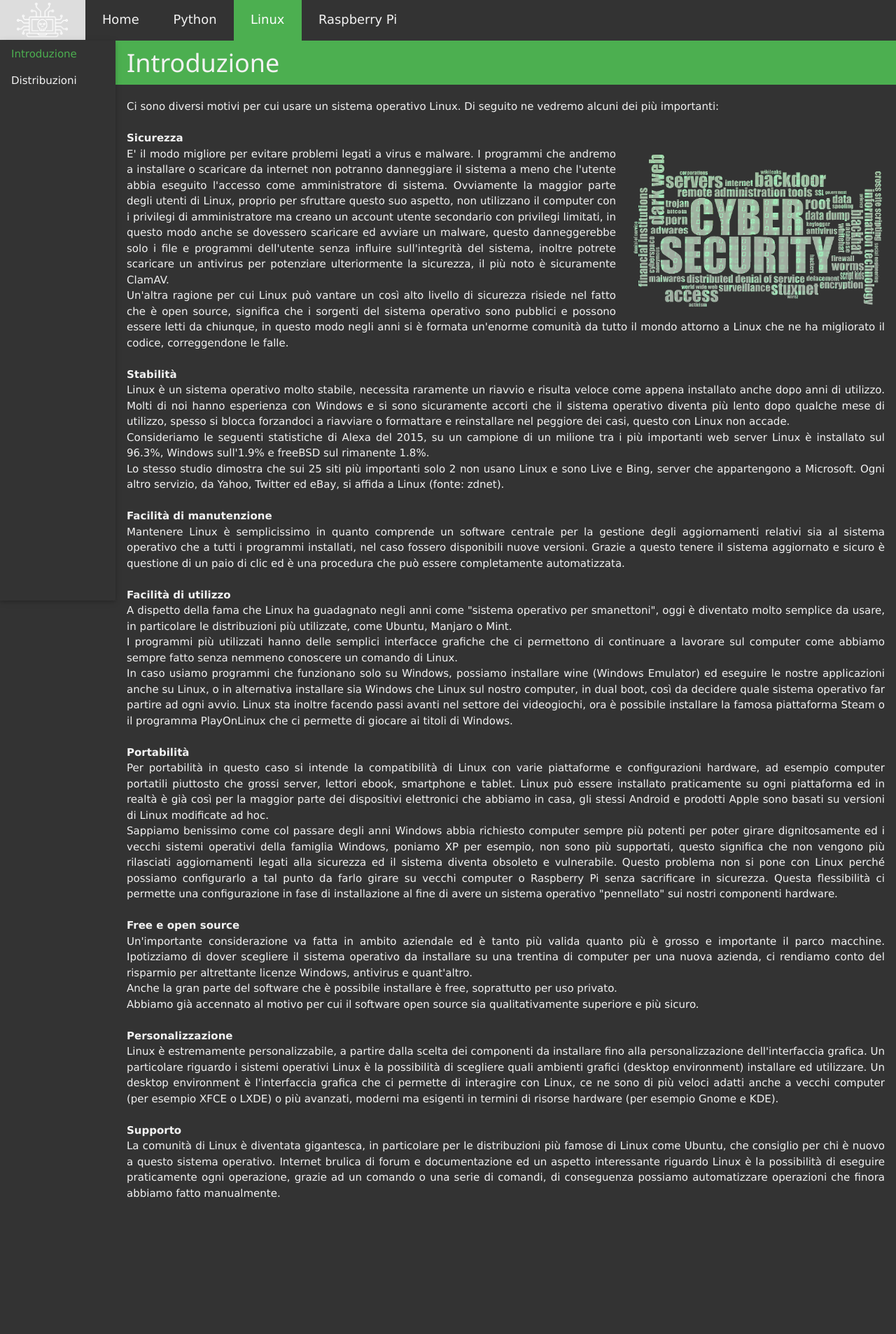
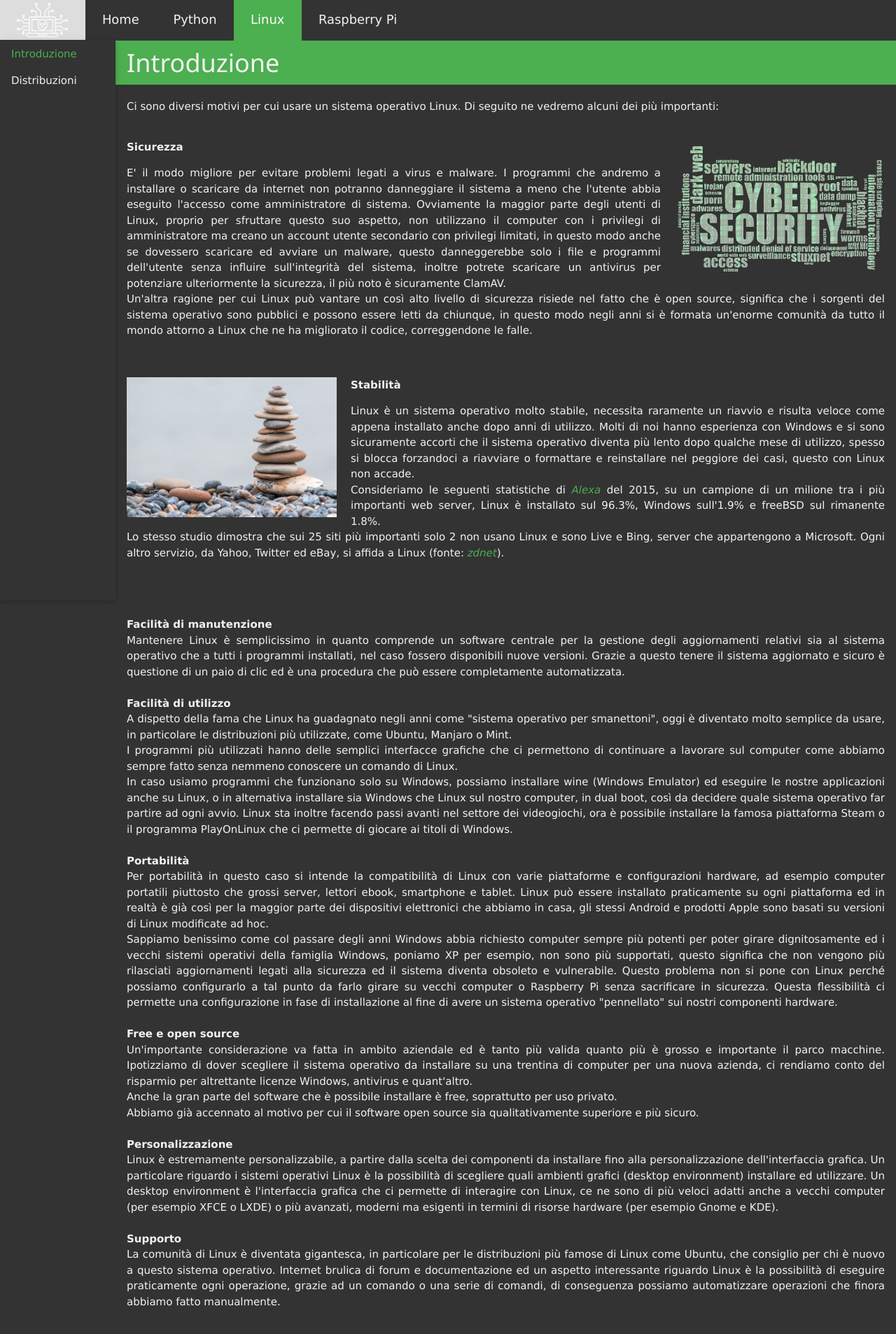
Before and after one commit to s-pnt/sito, a Django app: page /linux/introduzione/ in a window 1280 px wide. Shown: the whole page at 70% size. Before the commit the page ends 1711 px from the top, so only its background shows below. Run offline with Django 3.2, Linux system fonts and the light colour scheme; some libraries are stand-ins or nearby versions.

Commit message:
Sito, aggiunte immagini con layout css

```diff
--- a/sito/static/css/sito.css
+++ b/sito/static/css/sito.css
@@ -81,8 +81,23 @@
 }
 
 .w3-container img {
-    max-width: 30vw;
+    max-width: 25vw;
+}
+
+.w3-container .titolo-immagine {
+    padding-top: 20px;
+}
+
+.w3-container .image-right {
     padding-left: 20px;
+}
+
+.w3-container .image-left {
+    padding-right: 20px;
+}
+
+.w3-container div {
+    padding-bottom: 20px;
 }
 
 body {
@@ -134,6 +149,11 @@ code {
         max-width: 100%;
         padding-left: 20px;
         padding-right: 20px;
+        padding-top: 20px;
         padding-bottom: 20px;
     }
+
+    .w3-container .titolo-immagine {
+        text-align: center;
+    }
 }
--- a/sito/templates/sito/linux_introduzione.html
+++ b/sito/templates/sito/linux_introduzione.html
@@ -12,21 +12,29 @@
     <div class="w3-container">
 <p>
 Ci sono diversi motivi per cui usare un sistema operativo Linux. Di seguito ne vedremo alcuni dei più importanti:
-<br><br>
-    <strong>Sicurezza</strong><br>
-<img src="{% static 'sito/cyber_security.png' %}" align="right">
+</p>
+<div>
+<p class="titolo-immagine"><strong>Sicurezza</strong>
+<img class="image-right" src="{% static 'sito/cyber_security.png' %}" align="right">
+</p>
+<p>
 E' il modo migliore per evitare problemi legati a virus e malware. I programmi che andremo a installare o scaricare da internet non potranno danneggiare il sistema a meno che l'utente abbia eseguito l'accesso come amministratore di sistema. Ovviamente la maggior parte degli utenti di Linux, proprio per sfruttare questo suo aspetto, non utilizzano il computer con i privilegi di amministratore ma creano un account utente secondario con privilegi limitati, in questo modo anche se dovessero scaricare ed avviare un malware, questo danneggerebbe solo i file e programmi dell'utente senza influire sull'integrità del sistema, inoltre potrete scaricare un antivirus per potenziare ulteriormente la sicurezza, il più noto è sicuramente ClamAV.
 <br>
 Un'altra ragione per cui Linux può vantare un così alto livello di sicurezza risiede nel fatto che è open source, significa che i sorgenti del sistema operativo sono pubblici e possono essere letti da chiunque, in questo modo negli anni si è formata un'enorme comunità da tutto il mondo attorno a Linux che ne ha migliorato il codice, correggendone le falle.
-<br><br>
-    <strong>Stabilità</strong>
-<br>
+</p>
+</div>
+<div>
+<p class="titolo-immagine"><strong class="titolo-immagine">Stabilità</strong>
+<img class="image-left" src="{% static 'sito/linux_stabilità.jpg' %}" align="left">
+</p>
+<p>
 Linux è un sistema operativo molto stabile, necessita raramente un riavvio e risulta veloce come appena installato anche dopo anni di utilizzo. Molti di noi hanno esperienza con Windows e si sono sicuramente accorti che il sistema operativo diventa più lento dopo qualche mese di utilizzo, spesso si blocca forzandoci a riavviare o formattare e reinstallare nel peggiore dei casi, questo con Linux non accade.
 <br>
-Consideriamo le seguenti statistiche di Alexa del 2015, su un campione di un milione tra i più importanti web server Linux è installato sul 96.3%, Windows sull'1.9% e freeBSD sul rimanente 1.8%.
+    Consideriamo le seguenti statistiche di <a href="https://www.alexa.com/">Alexa</a> del 2015, su un campione di un milione tra i più importanti web server, Linux è installato sul 96.3%, Windows sull'1.9% e freeBSD sul rimanente 1.8%.
 <br>
-Lo stesso studio dimostra che sui 25 siti più importanti solo 2 non usano Linux e sono Live e Bing, server che appartengono a Microsoft. Ogni altro servizio, da Yahoo, Twitter ed eBay, si affida a Linux (fonte: zdnet).
-<br><br>
+    Lo stesso studio dimostra che sui 25 siti più importanti solo 2 non usano Linux e sono Live e Bing, server che appartengono a Microsoft. Ogni altro servizio, da Yahoo, Twitter ed eBay, si affida a Linux (fonte: <a href="https://www.zdnet.com/article/can-the-internet-exist-without-linux/">zdnet</a>).
+</div>
+    <br><br>
     <strong>Facilità di manutenzione</strong>
 <br>
 Mantenere Linux è semplicissimo in quanto comprende un software centrale per la gestione degli aggiornamenti relativi sia al sistema operativo che a tutti i programmi installati, nel caso fossero disponibili nuove versioni. Grazie a questo tenere il sistema aggiornato e sicuro è questione di un paio di clic ed è una procedura che può essere completamente automatizzata.
--- a/sito/templates/sito/raspberrypi_introduzione.html
+++ b/sito/templates/sito/raspberrypi_introduzione.html
@@ -11,7 +11,7 @@
 
     <div class="w3-container">
         <p>
-            <img src="{% static 'sito/raspberry_pi.jpg' %}" align="right">
+            <img class="image-right" src="{% static 'sito/raspberry_pi.jpg' %}" align="right">
             Il Raspberry Pi è un single-board computer, cioè un computer su una singola scheda. E' molto contenuto come dimensioni, costi e consumi ma estremamente potente e versatile, permette l'installazione di diversi sistemi operativi, la riproduzione di video in alta definizione (fino a 1080p), la navigazione sul web e tutto ciò che si può fare con un computer, in realtà vedremo che ci si può fare anche di più! Se le prestazioni di questo piccolo computer ci possono sembrare mediocri, consideriamo il rapporto qualità/prezzo ed il fatto che si possono assemblare cluster con più Raspberry Pi, detti nodi, per creare un'unica macchina.
             <br>
             Ci sono diverse versioni di questo dispositivo, a partire da pochi euro con dimensioni pari a una chiavetta usb (Raspberry Pi Zero) fino ai più potenti, sui 30 €, con wireless integrato, scheda di rete ethernet, 4 porte usb, uscita hdmi per video in alta definizione e molto altro, il tutto racchiuso in una scheda grossa come un pacchetto di sigarette. In base ai progetti che andremo a realizzare sarà consigliabile utilizzare una versione piuttosto che l'altra.
```
Also changed, not shown: sito/static/sito/linux_stabilità.jpg (added).
